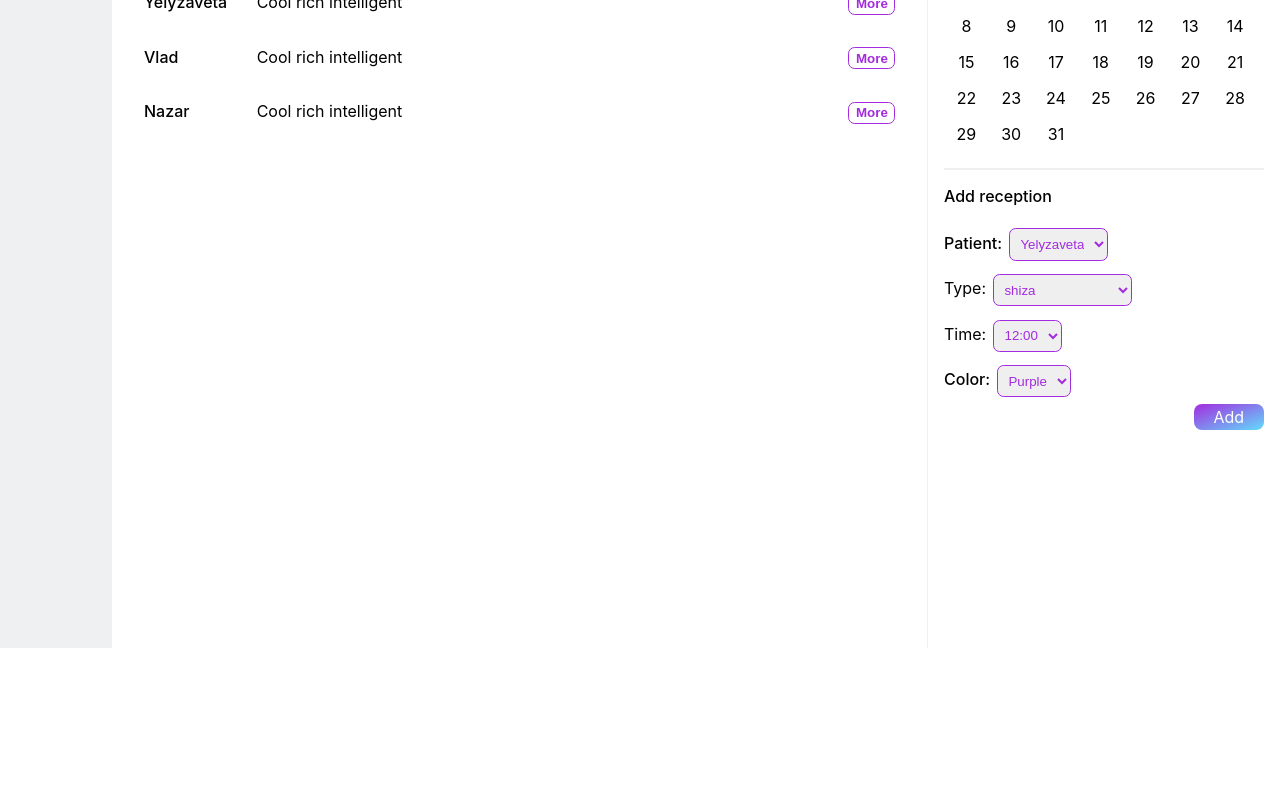
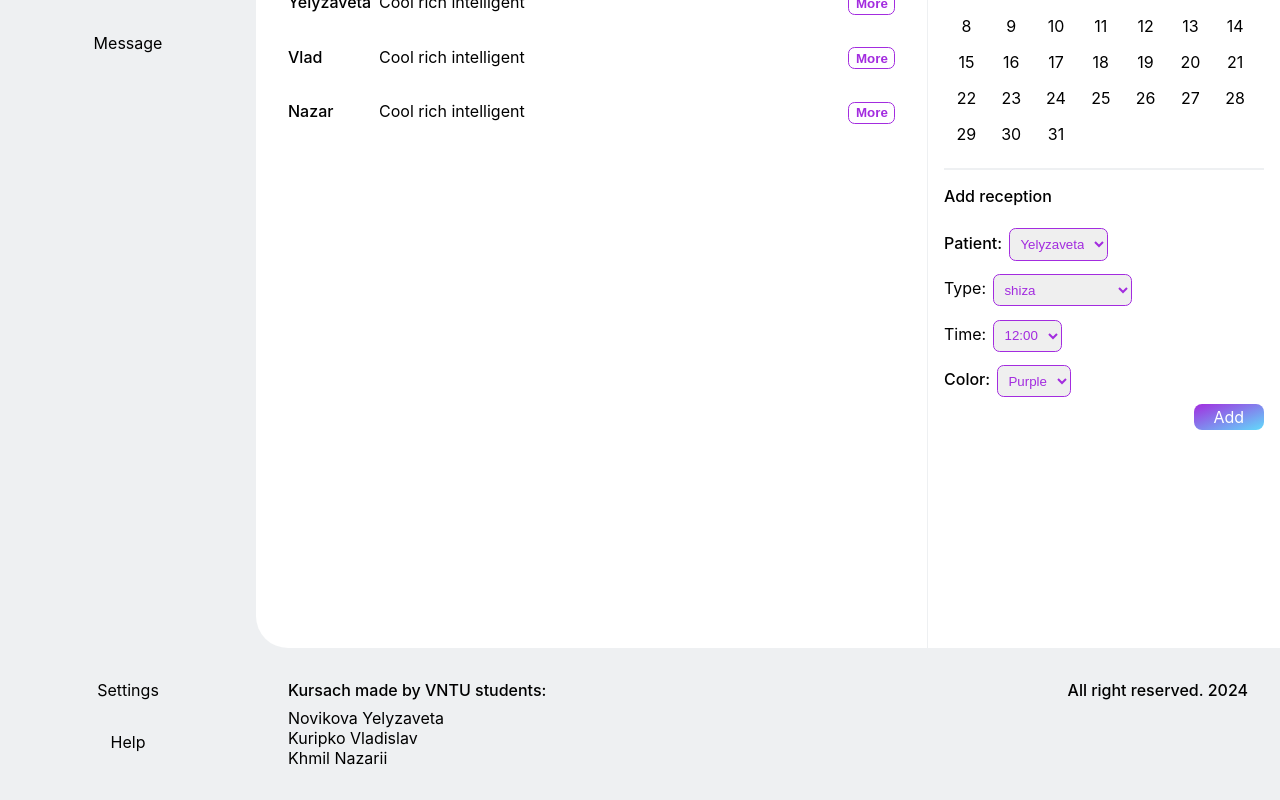
Before and after one commit to yelyzavetanov/clinic, a React (Create React App) app: page / in a window 1280 px wide. Shown: the part 240-1040 px from the top of the page. Before the commit the page ends 888 px from the top, so only its background shows below. Built offline with nearby package versions, Linux system fonts and the light colour scheme.

Commit message:
Make footer

```diff
--- a/src/App.js
+++ b/src/App.js
@@ -5,9 +5,10 @@ import Sidebar from "./components/Sidebar/Sidebar";
 import Header from "./components/Header/Header";
 import {useState} from "react";
 import Patients from "./components/Patients/Patients";
+import Footer from "./components/Footer/Footer";
 
 function App() {
-    const [isFullMainMenuShown, setIsFullMainMenuShown] = useState(false);
+    const [isFullMainMenuShown, setIsFullMainMenuShown] = useState(true);
 
 
     return (
@@ -22,6 +23,7 @@ function App() {
                     {/*<Schedule/>*/}
                     <Sidebar/>
                 </div>
+                <Footer/>
             </div>
         </div>
     );
--- /dev/null
+++ b/src/components/Footer/Footer.jsx
@@ -0,0 +1,20 @@
+import React from "react";
+import s from "./Footer.module.css";
+
+function Footer() {
+    return (
+        <footer>
+            <div>
+                <div className={s.footerTitle}>Kursach made by VNTU students:</div>
+                <div>Novikova Yelyzaveta</div>
+                <div>Kuripko Vladislav</div>
+                <div>Khmil Nazarii</div>
+            </div>
+            <div>
+                <div className={s.footerTitle}>All right reserved. 2024</div>
+            </div>
+        </footer>
+    )
+}
+
+export default Footer;
--- /dev/null
+++ b/src/components/Footer/Footer.module.css
@@ -0,0 +1,12 @@
+footer {
+    background: #eef0f2;
+    padding: 2em;
+    text-align: left;
+    display: flex;
+    justify-content: space-between;
+}
+
+.footerTitle {
+    font-weight: 500;
+    padding-bottom: 0.5em;
+}
--- a/src/components/Patients/Patients.module.css
+++ b/src/components/Patients/Patients.module.css
@@ -8,6 +8,7 @@
 .patients {
     background: #ffffff;
     border-top-left-radius: 2em;
+    border-bottom-left-radius: 2em;
     padding: 2em;
     width: 100%;
     box-sizing: border-box;
--- a/src/components/Schedule/Shedule.module.css
+++ b/src/components/Schedule/Shedule.module.css
@@ -5,7 +5,8 @@
 
 .schedule {
     background: #ffffff;
-    border-top-left-radius: 1.5em;
+    border-top-left-radius: 2em;
+    border-bottom-left-radius: 2em;
     padding: 2em;
     width: 100%;
     box-sizing: border-box;
```
